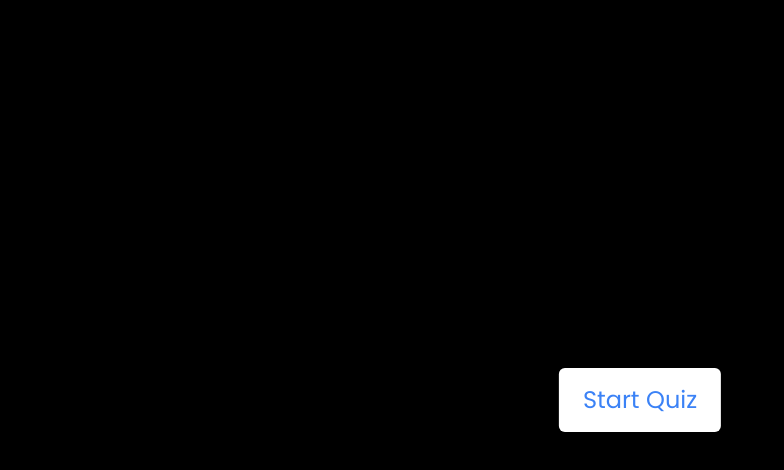
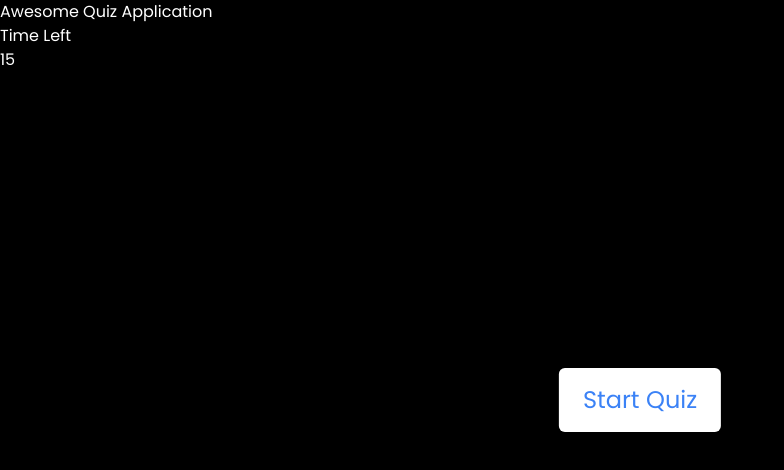
Before and after one commit to oluseguncodess/web3Bridge-quiz-app, a website: page public/index.html in a window 1280 px wide. Shown: the whole page, without its empty margins (0-784 px from the left). Drawn offline with Linux system fonts and the light colour scheme.

Commit message:
create the header

```diff
--- a/public/index.html
+++ b/public/index.html
@@ -36,6 +36,16 @@
 
     </div>
 
+    <div>
+        <header>
+            <div>Awesome Quiz Application</div>
+            <div>
+                <div>Time Left</div>
+                <div>15</div>
+            </div>
+        </header>
+    </div>
+
 
 </body>
 </html>
```
